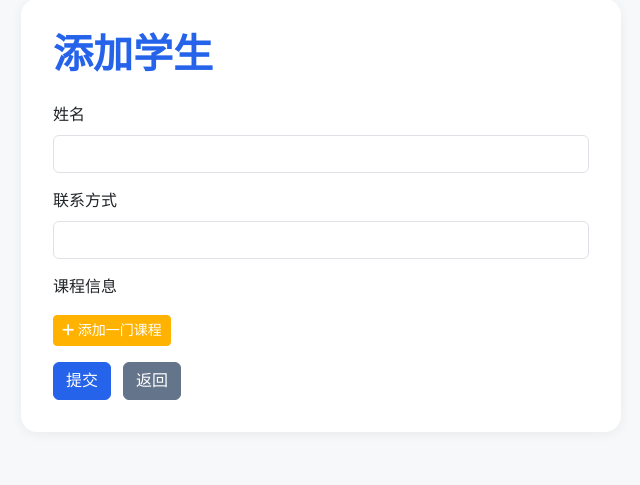
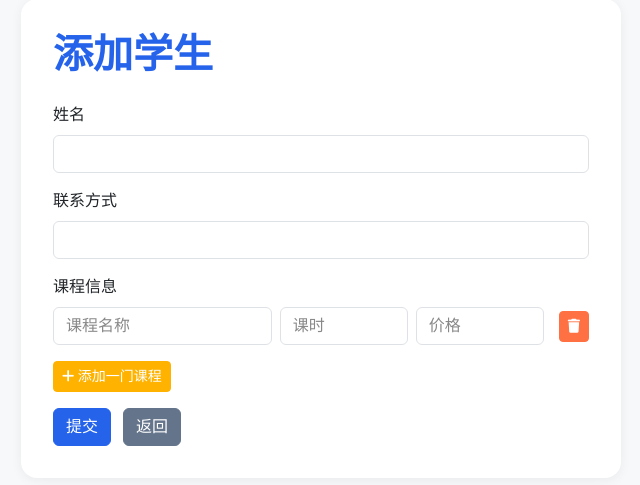
Before and after one commit to DLshujin/bianyi-weilai, a Flask app: page /students/add in a window 1280 px wide. Shown: the part 89-574 px from the top of the page, without its empty margins (61-701 px from the left). Run offline with Flask 3, Linux system fonts and the light colour scheme; a user stored in the database is signed in.

Commit message:
fix: 修复添加学生页面课程输入JS作用域问题，确保按钮可用

```diff
--- a/templates/add_student.html
+++ b/templates/add_student.html
@@ -96,5 +96,34 @@
         </form>
     </div>
 </div>
+<script>
+let courseIndex = 0;
+function addCourseRow() {
+    const container = document.getElementById('courses-container');
+    const row = document.createElement('div');
+    row.className = 'row g-2 mb-2 align-items-center';
+    row.innerHTML = `
+        <div class="col-5">
+            <input type="text" class="form-control" name="course_name" placeholder="课程名称" required>
+        </div>
+        <div class="col-3">
+            <input type="number" class="form-control" name="total_hours" placeholder="课时" min="1" required>
+        </div>
+        <div class="col-3">
+            <input type="number" class="form-control" name="price" placeholder="价格" min="0" step="0.01" required>
+        </div>
+        <div class="col-1 text-end">
+            <button type="button" class="btn btn-danger btn-sm" onclick="this.parentElement.parentElement.remove()"><i class="fa fa-trash"></i></button>
+        </div>
+    `;
+    container.appendChild(row);
+}
+// 页面加载时自动添加一行
+window.onload = function() {
+    if (document.getElementById('courses-container').children.length === 0) {
+        addCourseRow();
+    }
+}
+</script>
 </body>
 </html>
```
